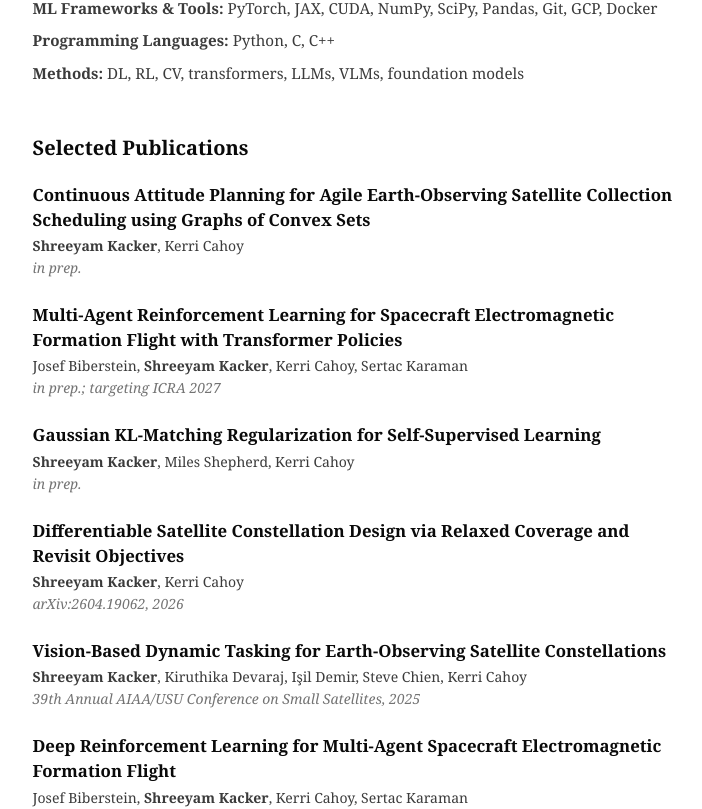
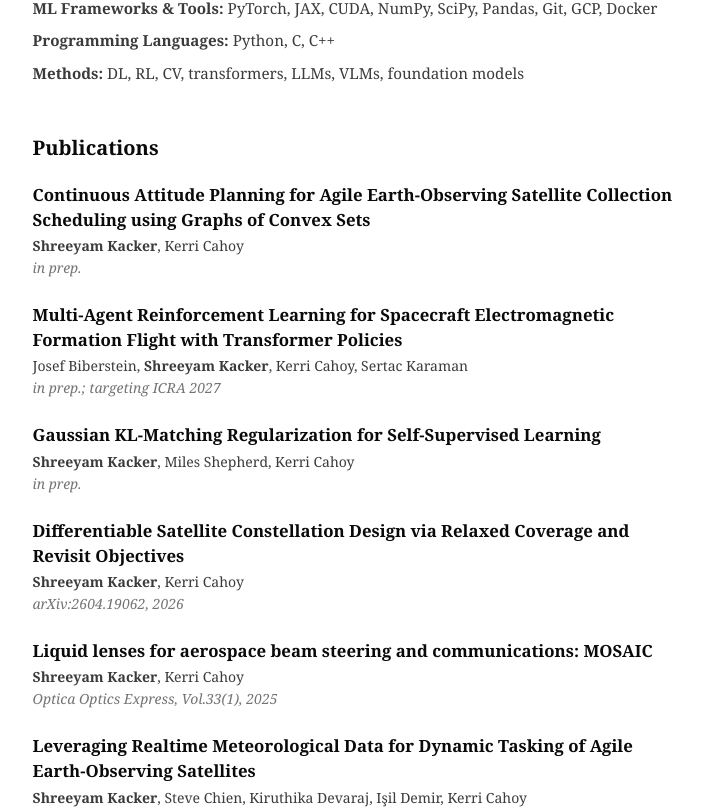
Before and after one commit to Shreeyam/spoingo, a Next.js app: page /about in a window 1280 px wide. Shown: the part 1991-2800 px from the top of the page, without its empty margins (280-982 px from the left). Built offline with nearby package versions, Linux system fonts and the light colour scheme; a web font is replaced by a local one.

Commit message:
fix pub list

```diff
--- a/src/app/about/page.jsx
+++ b/src/app/about/page.jsx
@@ -9,7 +9,6 @@ import siteConfig from '@/config/siteConfig';
 export default function About() {
     const { biography, cv } = siteConfig;
     const publications = [...(cv?.publications || [])]
-        .filter((pub) => pub.selected)
         .sort((a, b) => (b.sortYear || b.year || 0) - (a.sortYear || a.year || 0));
     const otherParagraphs = biography.paragraphs.slice(2);
 
@@ -83,7 +82,7 @@ export default function About() {
                 )}
 
                 {publications.length > 0 && (
-                    <PageSection id="publications" title="Selected Publications" headingClassName="mb-5">
+                    <PageSection id="publications" title="Publications" headingClassName="mb-5">
                         <div className="space-y-6">
                             {publications.map((pub) => (
                                 <PublicationCard key={`${pub.title}-${pub.year}`} pub={pub} />
```
